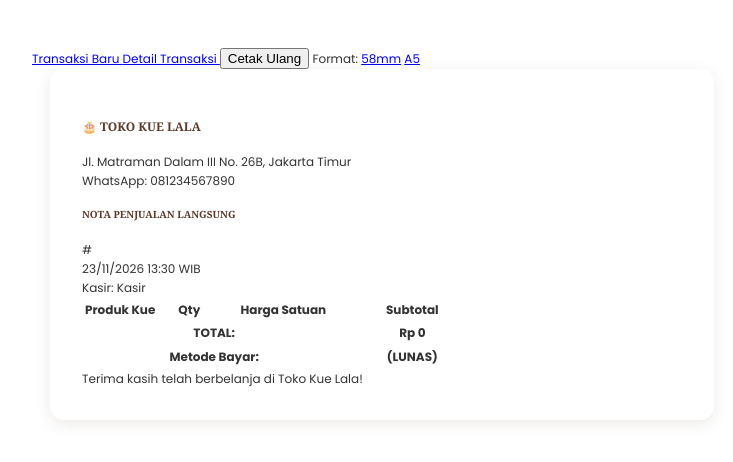
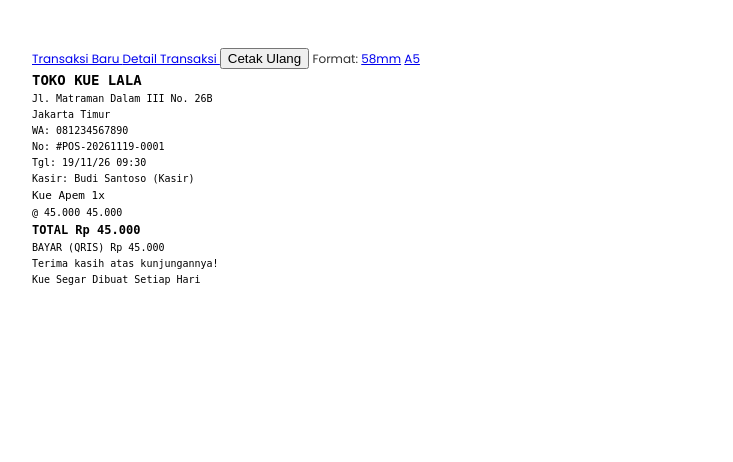
Before and after one commit to ALvarizi0705/toko-kue-lala, a Laravel app: page /admin/penjualan-langsung/1/cetak in a window 1280 px wide. Shown: the top 462 px of the page, without its empty margins (258-991 px from the left). Run offline with Laravel 12, Linux system fonts and the light colour scheme; a user stored in the database is signed in; data comes from the database, SQL or seed files in the repository; lists and menus that the app fills with data are empty.

Commit message:
fix: binding parameter route cetak nota penjualan langsung

```diff
--- a/app/Http/Controllers/Admin/DirectSaleController.php
+++ b/app/Http/Controllers/Admin/DirectSaleController.php
@@ -81,19 +81,19 @@ class DirectSaleController extends Controller
         ])->with('success', 'Penjualan langsung #' . $directSale->sale_number . ' berhasil disimpan dan siap dicetak.');
     }
 
-    public function show(DirectSale $penjualan_langsung)
+    public function show($penjualan_langsung)
     {
-        $sale = $penjualan_langsung;
+        $sale = ($penjualan_langsung instanceof DirectSale) ? $penjualan_langsung : DirectSale::findOrFail($penjualan_langsung);
         $sale->load(['user', 'directSaleItems.product']);
 
         return view('admin.direct-sales.show', compact('sale'));
     }
 
-    public function cetak(DirectSale $penjualan_langsung, Request $request)
+    public function cetak($penjualan_langsung, Request $request)
     {
-        $sale = $penjualan_langsung;
+        $sale = ($penjualan_langsung instanceof DirectSale) ? $penjualan_langsung : DirectSale::findOrFail($penjualan_langsung);
         $sale->load(['user', 'directSaleItems']);
-        $format = $request->query('format', 'a5'); // a5 atau 58mm
+        $format = $request->query('format', '58mm'); // default 58mm struk
 
         return view('admin.direct-sales.print', compact('sale', 'format'));
     }
--- a/resources/views/admin/direct-sales/index.blade.php
+++ b/resources/views/admin/direct-sales/index.blade.php
@@ -46,10 +46,10 @@
                             <a href="{{ route('admin.penjualan-langsung.show', $sale) }}" class="btn btn-sm btn-outline-secondary">
                                 <i class="bi bi-eye"></i>
                             </a>
-                            <a href="{{ route('admin.penjualan-langsung.cetak', $sale) }}?format=a5" class="btn btn-sm btn-outline-dark" title="Cetak Nota A5">
+                            <a href="{{ route('admin.penjualan-langsung.cetak', ['penjualan_langsung' => $sale->id, 'format' => 'a5']) }}" class="btn btn-sm btn-outline-dark" title="Cetak Nota A5">
                                 <i class="bi bi-printer"></i>
                             </a>
-                            <a href="{{ route('admin.penjualan-langsung.cetak', $sale) }}?format=58mm" class="btn btn-sm btn-outline-primary" title="Cetak Struk 58mm">
+                            <a href="{{ route('admin.penjualan-langsung.cetak', ['penjualan_langsung' => $sale->id, 'format' => '58mm']) }}" class="btn btn-sm btn-outline-primary" title="Cetak Struk 58mm">
                                 <i class="bi bi-receipt"></i>
                             </a>
                         </div>
--- a/resources/views/admin/direct-sales/print.blade.php
+++ b/resources/views/admin/direct-sales/print.blade.php
@@ -14,8 +14,8 @@
             <i class="bi bi-printer me-1"></i>Cetak Ulang
         </button>
         <span class="text-muted small ms-2">Format:</span>
-        <a href="{{ route('admin.penjualan-langsung.cetak', [$sale, 'format' => '58mm']) }}" class="btn btn-sm {{ $format === '58mm' ? 'btn-secondary active' : 'btn-outline-secondary' }}">58mm</a>
-        <a href="{{ route('admin.penjualan-langsung.cetak', [$sale, 'format' => 'a5']) }}" class="btn btn-sm {{ $format === 'a5' ? 'btn-secondary active' : 'btn-outline-secondary' }}">A5</a>
+        <a href="{{ route('admin.penjualan-langsung.cetak', ['penjualan_langsung' => $sale->id, 'format' => '58mm']) }}" class="btn btn-sm {{ $format === '58mm' ? 'btn-secondary active' : 'btn-outline-secondary' }}">58mm</a>
+        <a href="{{ route('admin.penjualan-langsung.cetak', ['penjualan_langsung' => $sale->id, 'format' => 'a5']) }}" class="btn btn-sm {{ $format === 'a5' ? 'btn-secondary active' : 'btn-outline-secondary' }}">A5</a>
     </div>
 </div>
 
--- a/resources/views/admin/direct-sales/show.blade.php
+++ b/resources/views/admin/direct-sales/show.blade.php
@@ -10,10 +10,10 @@
         <h4 class="fw-bold mb-0 text-choco">Transaksi #{{ $sale->sale_number }}</h4>
     </div>
     <div class="d-flex gap-2">
-        <a href="{{ route('admin.penjualan-langsung.cetak', $sale) }}?format=a5" class="btn btn-outline-dark btn-sm">
+        <a href="{{ route('admin.penjualan-langsung.cetak', ['penjualan_langsung' => $sale->id, 'format' => 'a5']) }}" class="btn btn-outline-dark btn-sm">
             <i class="bi bi-printer me-1"></i>Cetak Nota A5
         </a>
-        <a href="{{ route('admin.penjualan-langsung.cetak', $sale) }}?format=58mm" class="btn btn-outline-primary btn-sm">
+        <a href="{{ route('admin.penjualan-langsung.cetak', ['penjualan_langsung' => $sale->id, 'format' => '58mm']) }}" class="btn btn-outline-primary btn-sm">
             <i class="bi bi-receipt me-1"></i>Cetak Struk 58mm
         </a>
         <a href="{{ route('admin.penjualan-langsung.create') }}" class="btn btn-primary-lala btn-sm">
--- a/routes/web.php
+++ b/routes/web.php
@@ -132,7 +132,7 @@ Route::prefix('admin')->name('admin.')->middleware(['auth', 'active'])->group(fu
     // Penjualan Langsung (kasir dan pemilik)
     Route::resource('penjualan-langsung', DirectSaleController::class)->only(['index', 'create', 'store', 'show'])
         ->middleware('role:pemilik,staf_kasir');
-    Route::get('penjualan-langsung/{directSale}/cetak', [DirectSaleController::class, 'cetak'])->name('penjualan-langsung.cetak')
+    Route::get('penjualan-langsung/{penjualan_langsung}/cetak', [DirectSaleController::class, 'cetak'])->name('penjualan-langsung.cetak')
         ->middleware('role:pemilik,staf_kasir');
 
     // Laporan Penjualan (hanya pemilik)
```
